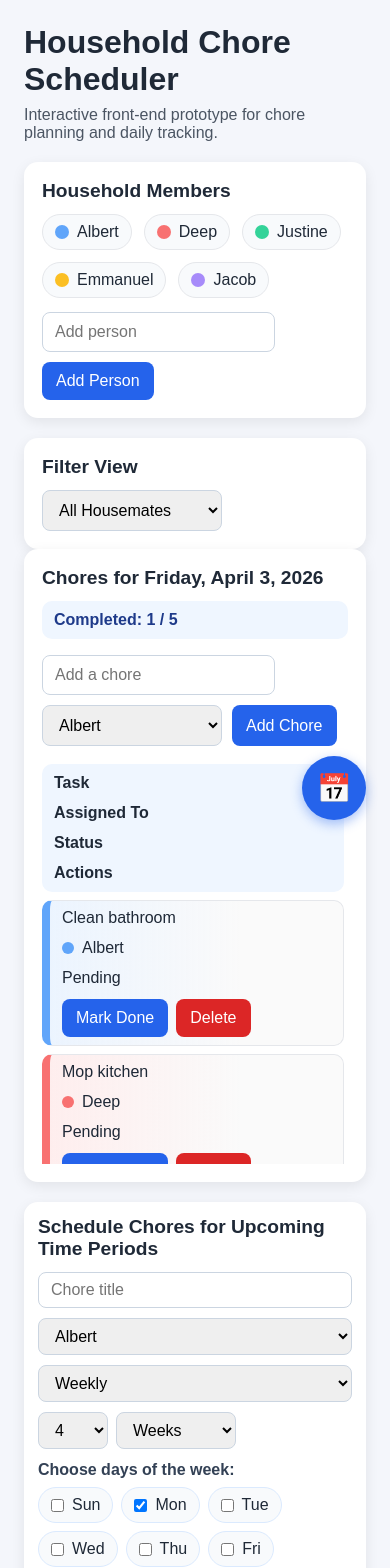
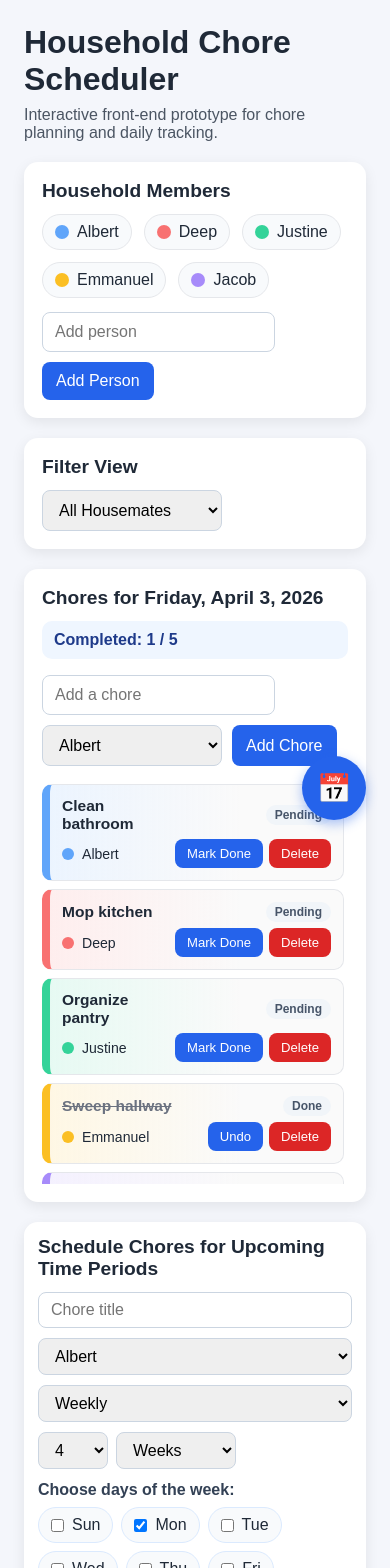
Before and after one commit to WencesJacobLorenzo/CECS-448-Project-2--Chore-Scheduler-Prototype, a React (Vite) app: page / in a window 390 px wide. Shown: the top 1568 px of the page. Built offline with nearby package versions, Linux system fonts and the light colour scheme.

Commit message:
Fixed calendar sizing + today badge.

```diff
--- a/src/styles/choreScheduler.css
+++ b/src/styles/choreScheduler.css
@@ -190,9 +190,9 @@ select {
   transform: translate(-50%, -50%);
   background: white;
   border-radius: 16px;
-  max-width: 90vw;
-  width: 420px;
-  max-height: 85vh;
+  max-width: 96vw;
+  width: 460px;
+  max-height: 92vh;
   overflow-y: auto;
   box-shadow: 0 20px 60px rgba(0, 0, 0, 0.3);
   animation: slideUp 0.3s ease;
@@ -565,13 +565,123 @@ select {
 }
 
 @media (max-width: 700px) {
-  .chart-header,
+  /* Hide the table header — cards are self-explanatory on mobile */
+  .chart-header {
+    display: none;
+  }
+
+  /* Redesign each chore row as a 2-column card:
+     top-left: task name | top-right: status badge
+     bottom-left: assigned person | bottom-right: action buttons */
   .chart-row {
-    grid-template-columns: 1fr;
+    display: grid;
+    grid-template-columns: 1fr auto;
+    grid-template-rows: auto auto;
+    grid-template-areas:
+      "title  status"
+      "person actions";
+    gap: 6px 10px;
+    padding: 12px;
+  }
+
+  .chart-row > span:nth-child(1) {
+    grid-area: title;
+    font-weight: 600;
+    font-size: 0.97rem;
+    align-self: center;
+  }
+
+  .chart-row > span.assigned-person {
+    grid-area: person;
+    align-self: center;
+    font-size: 0.88rem;
+  }
+
+  /* Status span — shown as a small pill badge */
+  .chart-row > span:nth-child(3) {
+    grid-area: status;
+    justify-self: end;
+    align-self: center;
+    font-size: 0.75rem;
+    font-weight: 600;
+    padding: 3px 9px;
+    border-radius: 999px;
+    background: #f1f5f9;
+    color: #475569;
+    white-space: nowrap;
+  }
+
+  .chart-row > div.row-actions {
+    grid-area: actions;
+    justify-self: end;
+    align-self: center;
+    display: flex;
+    gap: 6px;
+    flex-wrap: nowrap;
+  }
+
+  .row-actions button {
+    padding: 7px 12px;
+    font-size: 0.82rem;
   }
 
   .calendar-day {
-    min-height: 85px;
+    min-height: 72px;
+    padding: 5px;
+  }
+
+  .day-number {
+    font-size: 0.88rem;
+  }
+
+  .summary-label {
+    font-size: 0.65rem;
+  }
+
+  .summary-count {
+    font-size: 0.82rem;
+  }
+
+  .day-summary {
+    margin-top: 4px;
+    gap: 1px;
+  }
+
+  .calendar-grid {
+    gap: 4px;
+  }
+
+  .calendar-weekdays {
+    gap: 4px;
+  }
+
+  .calendar-weekdays div {
+    font-size: 0.78rem;
+    padding: 4px 0;
+  }
+
+  .calendar-modal-content {
+    padding: 12px;
+  }
+
+  .modal-month-nav {
+    margin-bottom: 12px;
+  }
+
+  .modal-month-nav button {
+    padding: 6px 12px;
+    font-size: 1rem;
+  }
+
+  .today-badge {
+    font-size: 0.6rem;
+    padding: 2px 5px;
+  }
+
+  .day-top {
+    flex-direction: column;
+    align-items: flex-start;
+    gap: 2px;
   }
 }
 
@@ -586,15 +696,6 @@ select {
   /* Ensure calendar panel visible on desktop */
   .calendar-panel {
     display: block !important;
-  }
-}
-
-  .calendar-header {
-    flex-direction: row !important;
-  }
-
-  .month-navigation {
-    width: 100%;
   }
 }
 
```
